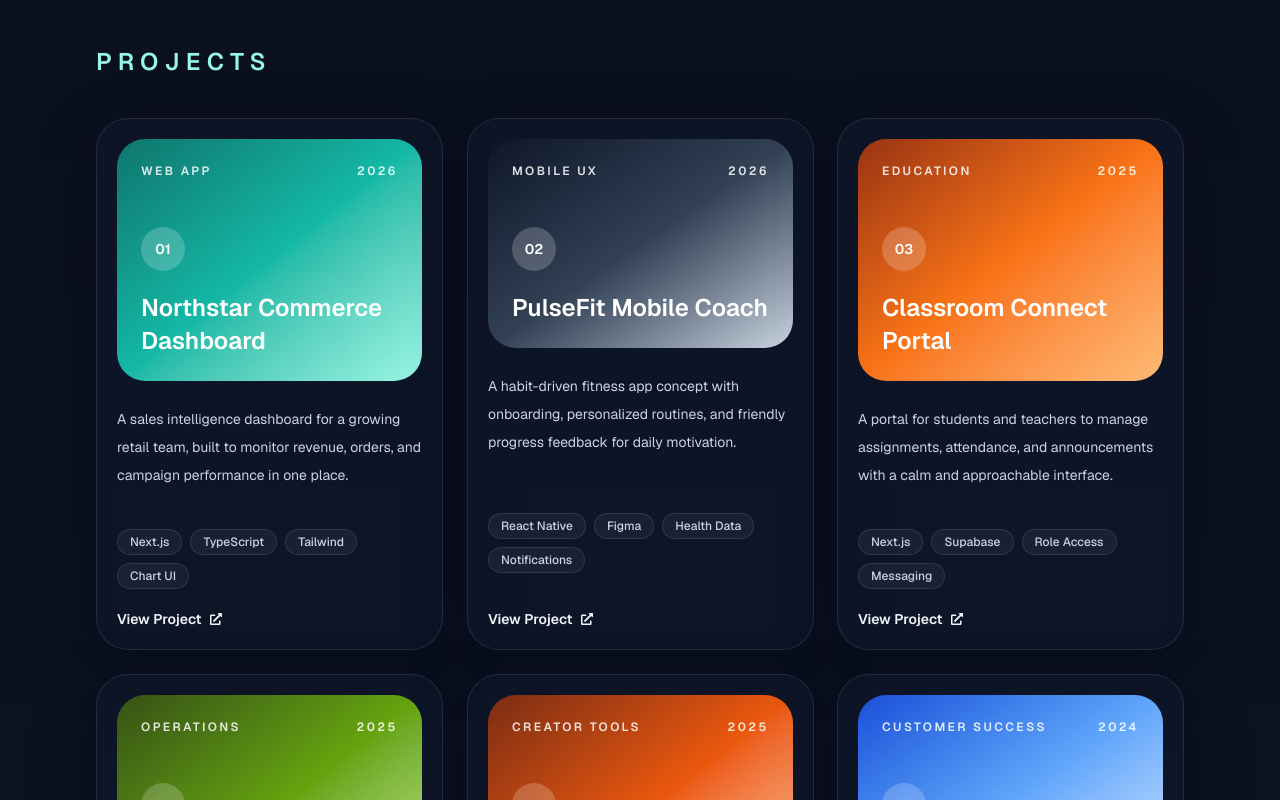
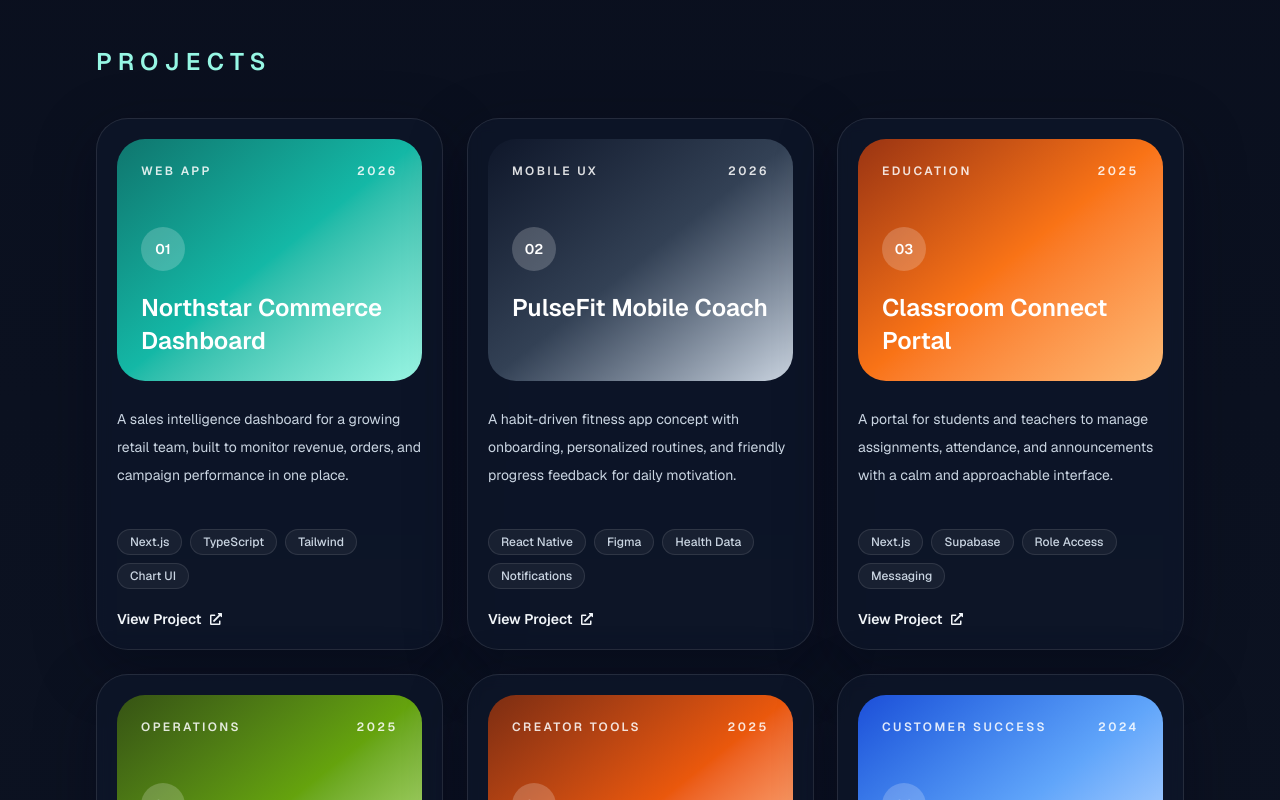
Before and after one commit to NganuuuMaaannn/my-portfolio, a Next.js app: page / in a window 1280 px wide. Shown: the part 2480-3280 px from the top of the page. Built offline with nearby package versions, Linux system fonts and the light colour scheme.

Commit message:
Fix width and height

```diff
--- a/app/components/portfolio/CertificatesSection.tsx
+++ b/app/components/portfolio/CertificatesSection.tsx
@@ -30,13 +30,13 @@ export function CertificatesSection({
           {certificates.map((certificate, index) => (
             <TileReveal key={certificate.title} delay={0.06 + index * 0.07} className="h-full">
               <article className="flex h-full flex-col rounded-[30px] border border-white/10 bg-white/5 p-5 transition hover:-translate-y-1 hover:border-teal-300/30">
-                <div className="overflow-hidden rounded-3xl border border-white/10 bg-slate-950/70">
+                <div className="overflow-hidden rounded-3xl border border-white/10 bg-slate-950/70 h-full">
                   <Image
                     src={certificate.image}
                     alt={certificate.title}
                     width={640}
                     height={420}
-                    className="h-56 w-full object-cover"
+                    className="w-full h-full object-cover"
                   />
                 </div>
 
--- a/app/components/portfolio/ProjectsSection.tsx
+++ b/app/components/portfolio/ProjectsSection.tsx
@@ -26,7 +26,7 @@ export function ProjectsSection({ projects }: ProjectsSectionProps) {
         {projects.map((project, index) => (
           <TileReveal key={project.title} delay={0.06 + index * 0.06} className="h-full">
             <article className="flex h-full flex-col mt-auto rounded-4xl border border-white/10 bg-slate-900/66 p-5 shadow-[0_18px_60px_rgba(2,6,23,0.36)] backdrop-blur transition hover:-translate-y-1 hover:border-teal-300/30">
-              <div className={`rounded-[28px] bg-linear-to-br ${project.accent} p-6 text-white`}>
+              <div className={`rounded-[28px] bg-linear-to-br ${project.accent} p-6 text-white auto flex h-full flex-col`}>
                 <div className="flex items-center justify-between text-xs font-semibold uppercase tracking-[0.2em] text-white/85">
                   <span>{project.category}</span>
                   <span>{project.year}</span>
--- a/app/layout.tsx
+++ b/app/layout.tsx
@@ -13,7 +13,7 @@ const geistMono = Geist_Mono({
 });
 
 export const metadata: Metadata = {
-  title: "Sean's - Portfolio",
+  title: "Allena Hub",
   description: "Sean Michael Doinog - Portfolio",
 };
 
```
